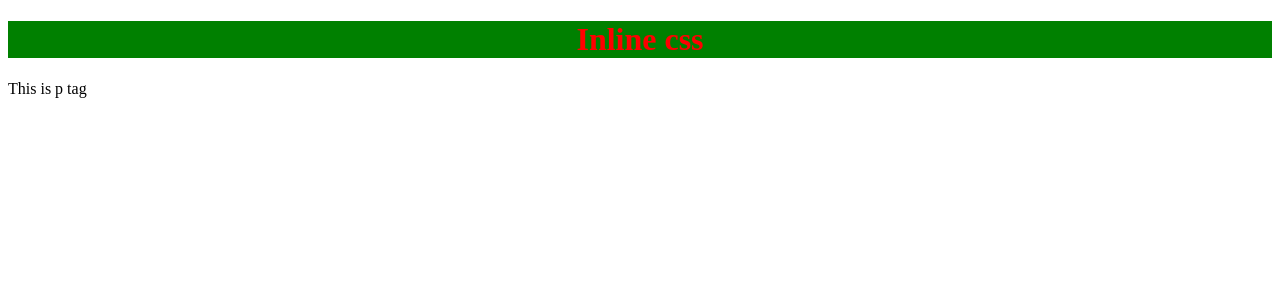
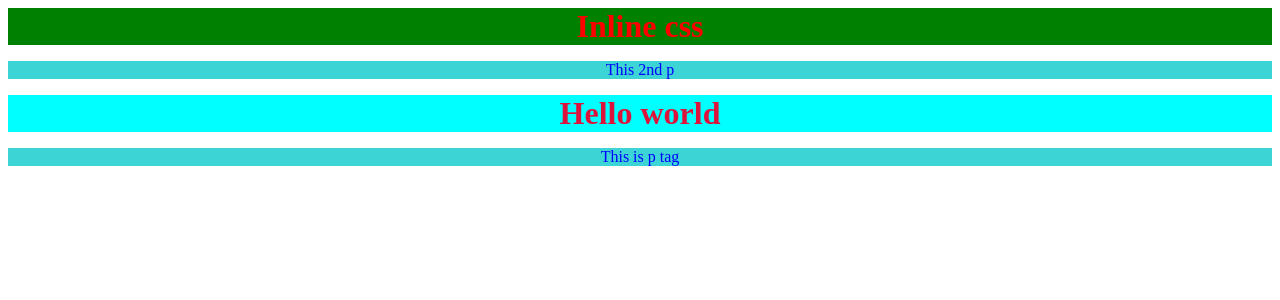
Before and after one commit to rakibulapon46/React-JS, a React (Vite) app in the folder 07/css-styles/: page / in a window 1280 px wide. Shown: the top 300 px of the page. Built offline with nearby package versions, Linux system fonts and the light colour scheme.

Commit message:
style jsx

```diff
--- a/07/css-styles/src/Styles.jsx
+++ b/07/css-styles/src/Styles.jsx
@@ -1,13 +1,18 @@
+import './Style.css'
+
 function Styles() {
   const ElementOne = {
     color: "red",
     backgroundColor: "green",
     textAlign: "center",
+    margin: "0"
   };
 
   return (
     <div>
       <h1 style={ElementOne}>Inline css</h1>
+      <p>This 2nd p</p>
+      <h2 className="title">Hello world</h2>
     </div>
   );
 }
```
